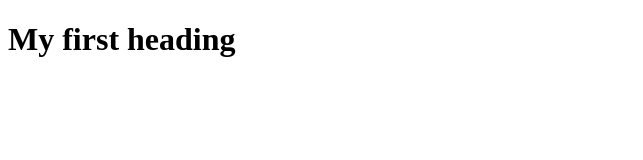
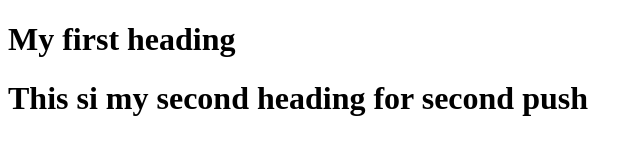
Before and after one commit to zohaibmanzoorms-sudo/my_new_repo, a plain HTML site: page index.html in a window 1280 px wide. Shown: the whole page, without its empty margins (0-643 px from the left). Drawn offline with Linux system fonts and the light colour scheme.

Commit message:
My second commit

```diff
--- a/index.html
+++ b/index.html
@@ -7,6 +7,7 @@
 </head>
 <body>
     <h1>My first heading</h1>
+    <h1>This si my second heading for second push</h1>
 
 </body>
 </html>
```
